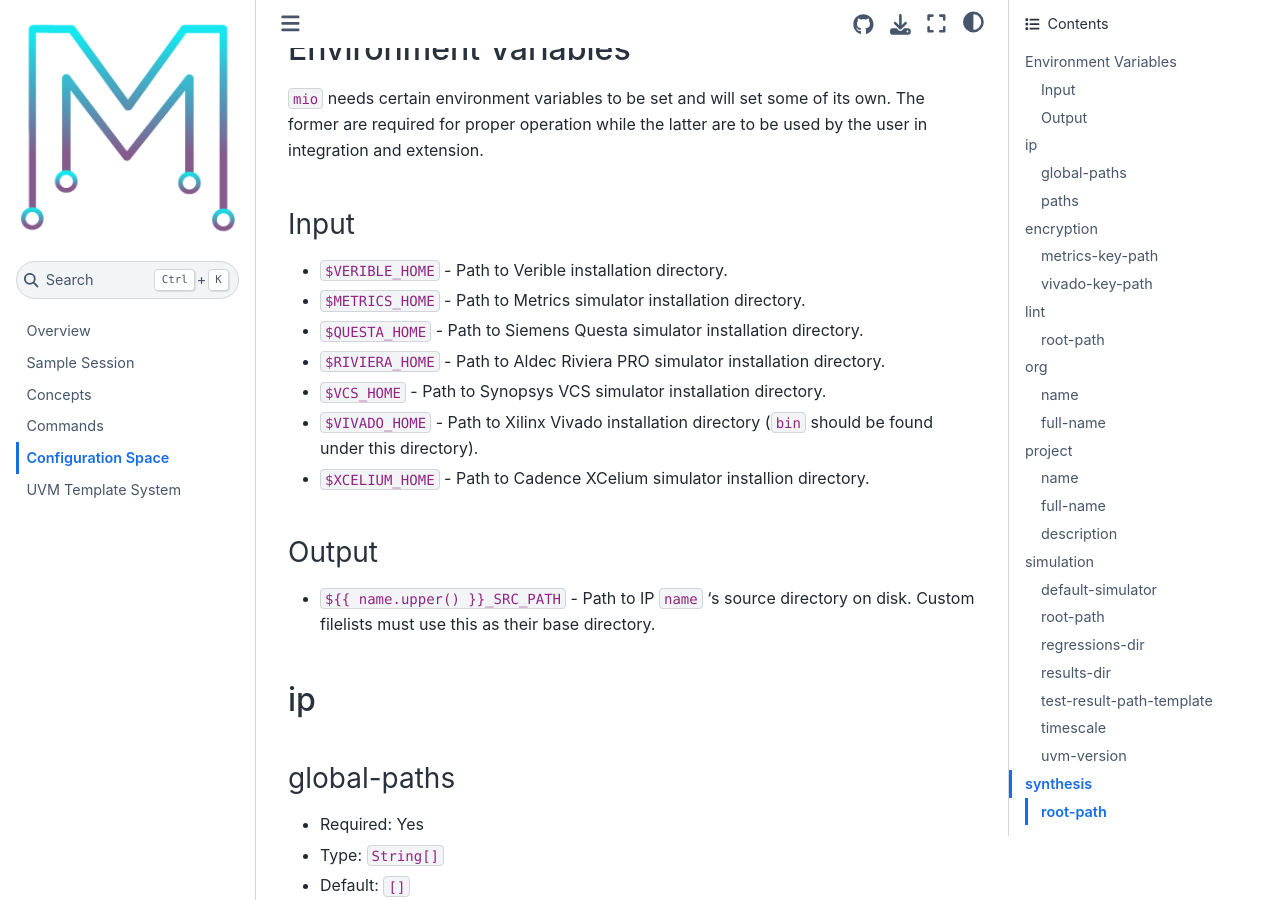
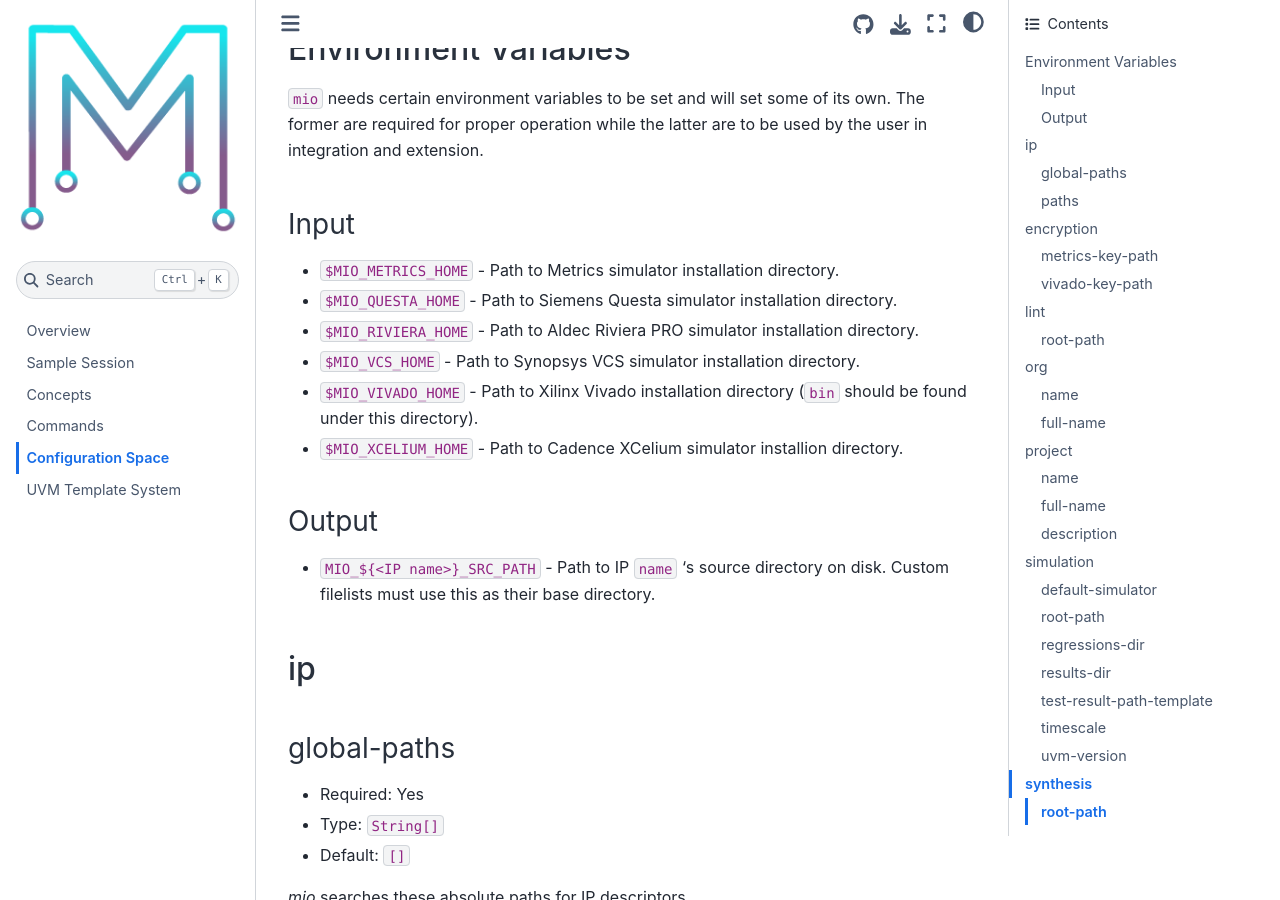
Before and after one commit to Datum-Technology-Corporation/mio_cli_client, a Sphinx documentation site: the page built from docs/configuration_space.rst, in a window 1280 px wide and 900 px high, scrolled down 363 px. Built offline with Sphinx 7.4.7 and the Sphinx Book theme 1.1.4, drawn with Linux system fonts in a browser that asks for light colours.

Commit message:
docs update

```diff
--- a/docs/configuration_space.rst
+++ b/docs/configuration_space.rst
@@ -14,17 +14,16 @@ Environment Variables
 
 Input
 *****
-- ``$VERIBLE_HOME`` - Path to Verible installation directory.
-- ``$METRICS_HOME`` - Path to Metrics simulator installation directory.
-- ``$QUESTA_HOME`` - Path to Siemens Questa simulator installation directory.
-- ``$RIVIERA_HOME`` - Path to Aldec Riviera PRO simulator installation directory.
-- ``$VCS_HOME`` - Path to Synopsys VCS simulator installation directory.
-- ``$VIVADO_HOME`` - Path to Xilinx Vivado installation directory (``bin`` should be found under this directory).
-- ``$XCELIUM_HOME`` - Path to Cadence XCelium simulator installion directory.
+- ``$MIO_METRICS_HOME`` - Path to Metrics simulator installation directory.
+- ``$MIO_QUESTA_HOME`` - Path to Siemens Questa simulator installation directory.
+- ``$MIO_RIVIERA_HOME`` - Path to Aldec Riviera PRO simulator installation directory.
+- ``$MIO_VCS_HOME`` - Path to Synopsys VCS simulator installation directory.
+- ``$MIO_VIVADO_HOME`` - Path to Xilinx Vivado installation directory (``bin`` should be found under this directory).
+- ``$MIO_XCELIUM_HOME`` - Path to Cadence XCelium simulator installion directory.
 
 Output
 ******
-- ``${{ name.upper() }}_SRC_PATH`` - Path to IP ``name`` 's source directory on disk.  Custom filelists must use this as their base directory.
+- ``MIO_${<IP name>}_SRC_PATH`` - Path to IP ``name`` 's source directory on disk.  Custom filelists must use this as their base directory.
 
 
 ip
```
